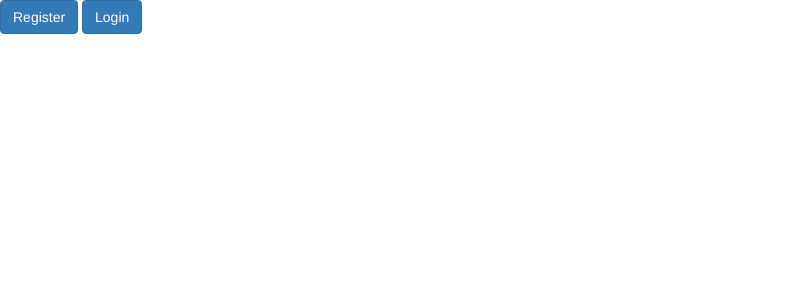
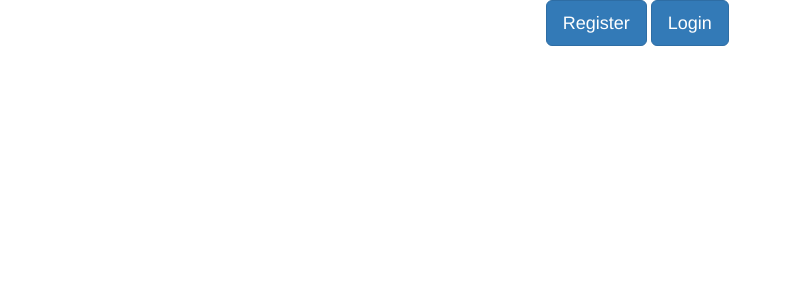
Before and after one commit to gsussman/carmen, a Django app: page /auth/ in a window 1280 px wide; the page is wider, and only the part inside the window is pictured. Shown: the part 51-351 px from the top of that part, without its empty margins (0-792 px from the left). Run offline with Django 3.2, Linux system fonts and the light colour scheme; some libraries are stand-ins or nearby versions.

Commit message:
auth page html

```diff
--- a/frontpage/templates/frontpage/auth.html
+++ b/frontpage/templates/frontpage/auth.html
@@ -1,7 +1,10 @@
 {% extends 'base.html' %}
 
 {% block content %}
-
-<a class="btn btn-primary" href="../register" role="button">Register</a>
-<a class="btn btn-primary" href="../login" role="button">Login</a>
-{% endblock %}
+<div class="row">
+	<div class="col-md-2 col-md-offset-5">
+		<a class="btn btn-primary btn-lg" href="accounts/signup" role="button">Register</a>
+		<a class="btn btn-primary btn-lg" href="accounts/login" role="button">Login</a>
+		{% endblock %}
+	</div>
+</div>
```
